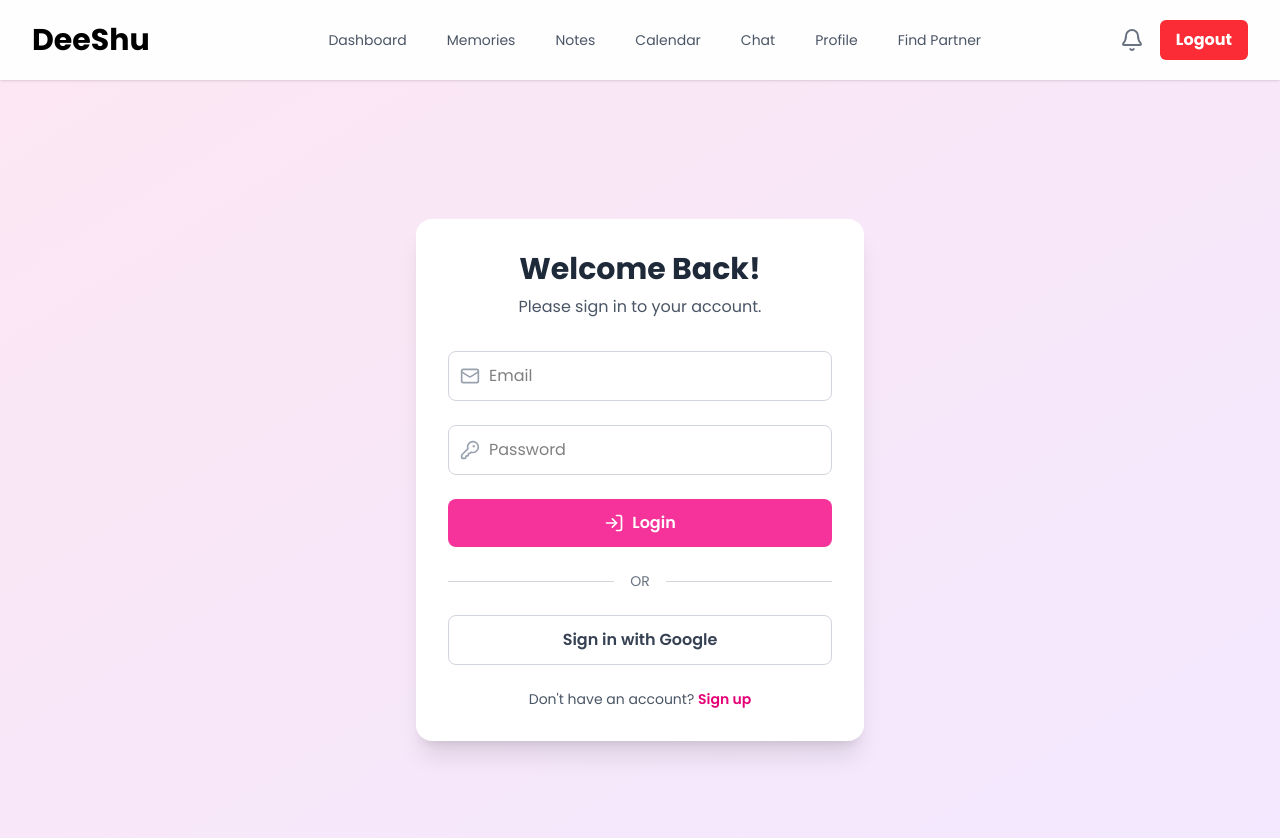
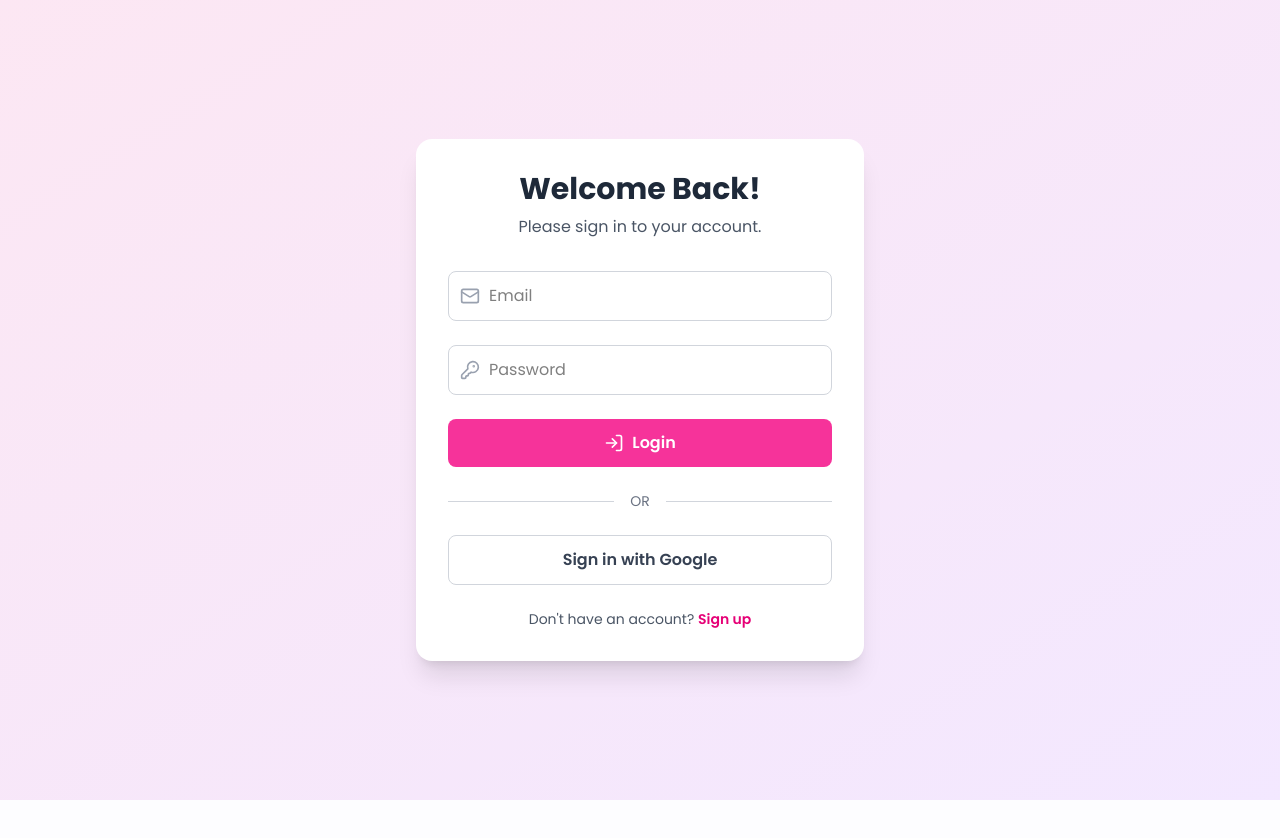
Before and after one commit to Himanshukumar56/deeshu, a React (Vite) app: page / in a window 1280 px wide. Shown: the top 838 px of the page. After the commit the page ends 800 px from the top, so only its background shows below. Built offline with nearby package versions, Linux system fonts and the light colour scheme; no server answers; the database is empty; sample sign-in values are in the browser's storage.

Commit message:
navbar and app.jsx init

```diff
--- a/src/App.jsx
+++ b/src/App.jsx
@@ -1,5 +1,5 @@
 import React from 'react';
-import { BrowserRouter as Router, Routes, Route } from 'react-router-dom';
+import { BrowserRouter as Router, Routes, Route, useLocation } from 'react-router-dom';
 import Login from './components/Login';
 import Signup from './components/Signup';
 import Dashboard from './components/Dashboard';
@@ -18,11 +18,12 @@ import { Toaster } from 'react-hot-toast';
 
 function App() {
   const { user } = useAuth();
+  const location = useLocation();
 
   return (
     <div className="bg-gray-50 font-poppins">
       <Toaster position="top-center" reverseOrder={false} />
-      {user && <Navbar />}
+      {user && !['/', '/signup'].includes(location.pathname) && <Navbar />}
       <main>
         <Routes>
           <Route path="/" element={<Login />} />
```
